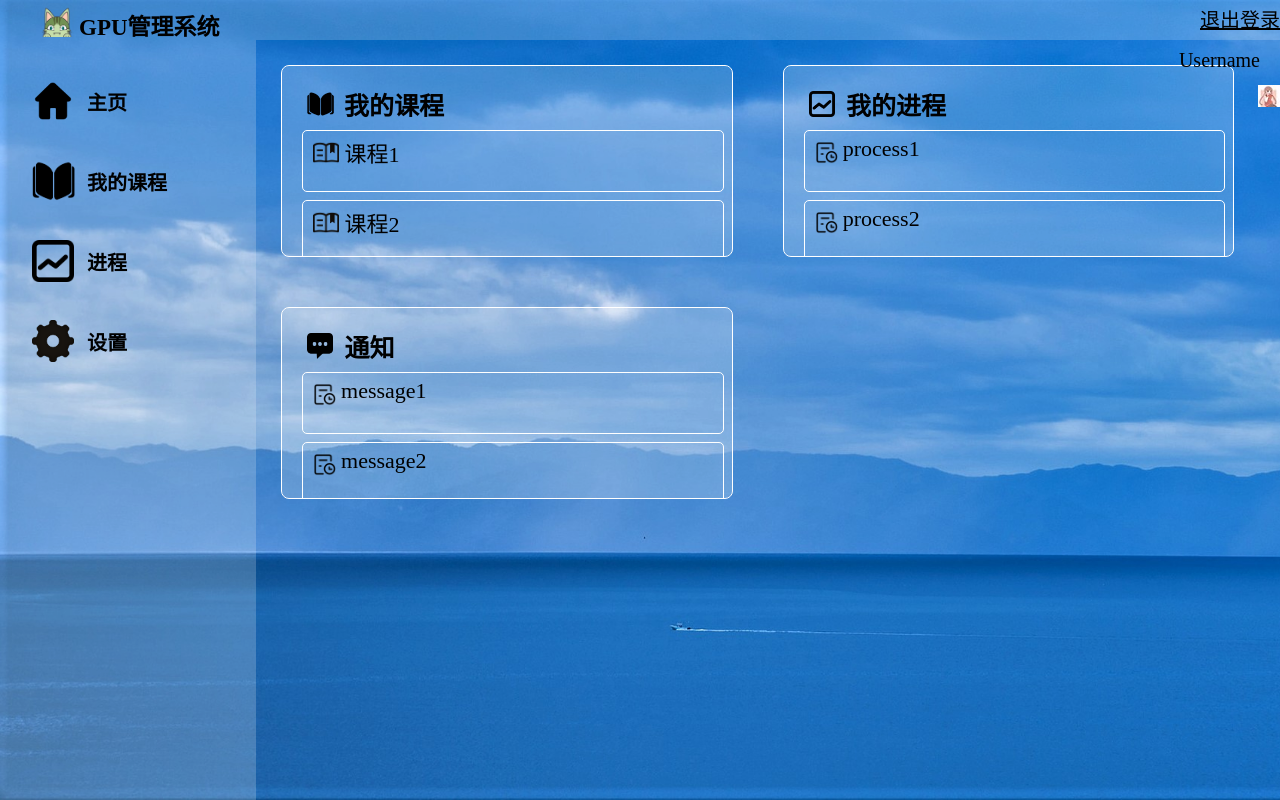
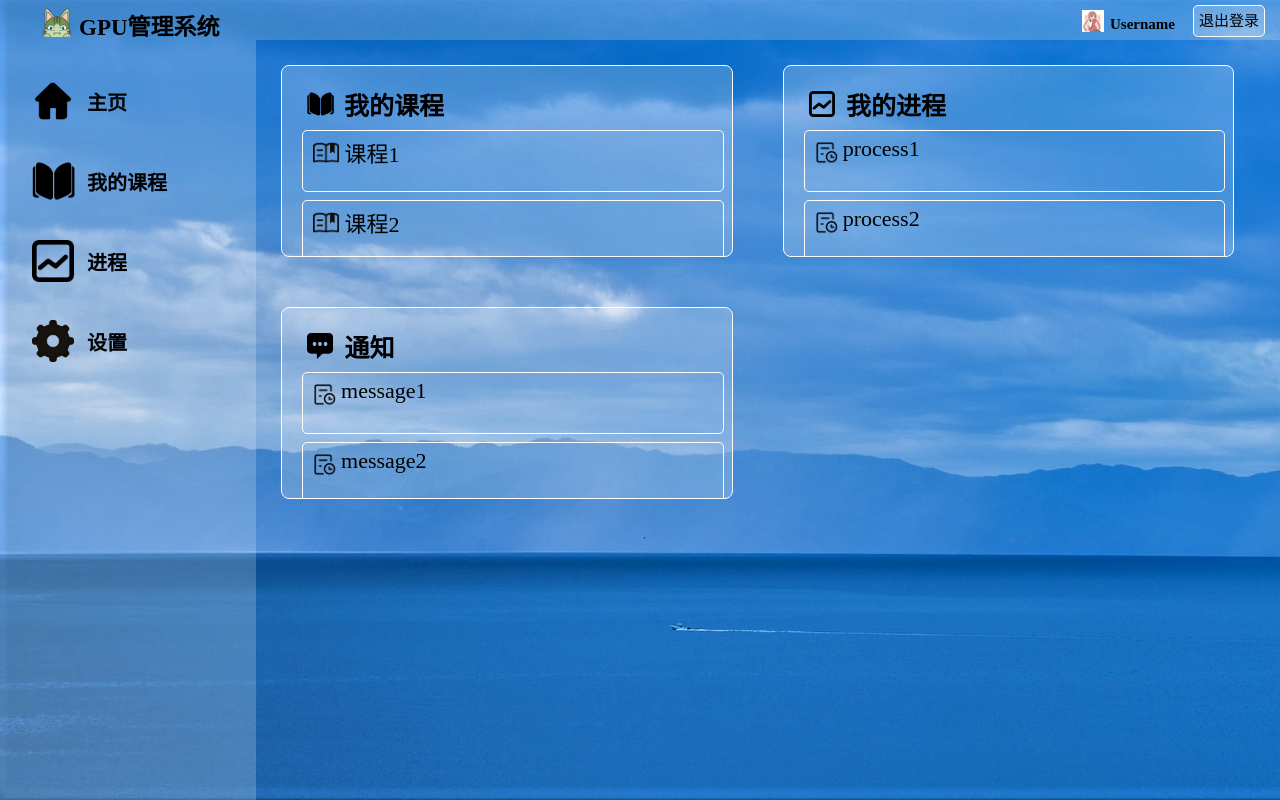
Before and after one commit to zamLily/software12, a Flask app: page /index/ in a window 1280 px wide. Run offline with Flask 2, Linux system fonts and the light colour scheme; a user stored in the database is signed in.

Commit message:
pzq 6.16 注销按钮+每个页面的提示信息

```diff
--- a/watchlist/static/style.css
+++ b/watchlist/static/style.css
@@ -10,7 +10,15 @@ html {
 	background:url("pic/bg.gif") repeat-y;
 	background-size: cover;
 }
-
+#flask_message{
+	float: left;
+	left:50%;
+	text-align: center;
+	font-size:15px;
+	color:black;
+	border:1px solid;
+	width:50px;
+}
 
 #container {
 	margin: 0;
@@ -26,38 +34,46 @@ html {
 	z-index: 1000;left: 0; top: 0;
 }
 
-#userimg {
+#login_out{
+	height: 30px;
+	padding: 0 5px;
+	margin:5px 15px 6px 2px;
+	font-size:15px;
+	line-height: 30px;
+	float:right;
+	background: rgba(255, 255, 255, 0.2);
+	color:black;
+	text-decoration: none;
+	border:1px solid white;
+	border-radius: 5px;
+}
+#user_img{
+	width: 2%;
 	height: 88%;
-	width: 5%;
 	float: right;
-	line-height: 100%;
-	margin: 5px;
+	margin: 8px 5px;
+}
+#user_img{
+	padding: 1px;
+	margin: 4px 1px;
+	border-radius: 3px;
 }
 
-#userimg img {
-	margin: 5px auto;
-	border: 1px solid white;
+#user_name {
+	width: 80px;
+	height: 88%;
+	float: right;
+	margin:1px 0 1px 5px;
+	padding: 1px;
+	color: black;
+	text-align: right;
+}
+#user_name span{
+	font-size: 15px;
+	font-weight: bold;
+	text-align: right;
 }
 
-#user {
-	float: right;
-	font-size: 15px;
-	margin-top: 7px;
-	margin-left: 5px;
-	margin-right: 15px;
-	padding: 2px;
-	background: rgba(255, 255, 255, 0.2);
-	border: 1px solid white;
-	border-radius: 5px;
-	color: black;
-}
-
-.userselect {
-	background-color: rgba(255, 255, 255, 0.2);
-	line-height: 25px;
-	padding: 2px;
-	margin-left: 2px;
-}
 
 
 #logo {
@@ -99,6 +115,7 @@ html {
 	color: black;
 	margin-right:20px;
 }
+
 
 #main {
 	height: auto;
```
